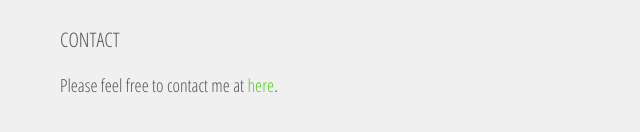
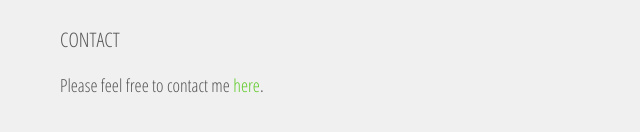
Before and after one commit to vincentscotto/vincentscotto, a plain HTML site: page index.html in a window 1280 px wide. Shown: the part 4621-4753 px from the top of the page, 0-640 px from the left. Drawn offline with Linux system fonts and the light colour scheme.

Commit message:
text update

```diff
--- a/index.html
+++ b/index.html
@@ -388,7 +388,7 @@
 
     <h2>CONTACT</h2>
 
-    <p>Please feel free to contact me at <a href="mailto:vmscotto@gmail.com">here</a>.</p>
+    <p>Please feel free to contact me <a href="mailto:vmscotto@gmail.com">here</a>.</p>
 
     <!--<p>Please feel free to fill out the form below, or email me at <a href="mailto:vincent@scotto.ws">vincent@scotto.ws</a>.</p>
 
```
